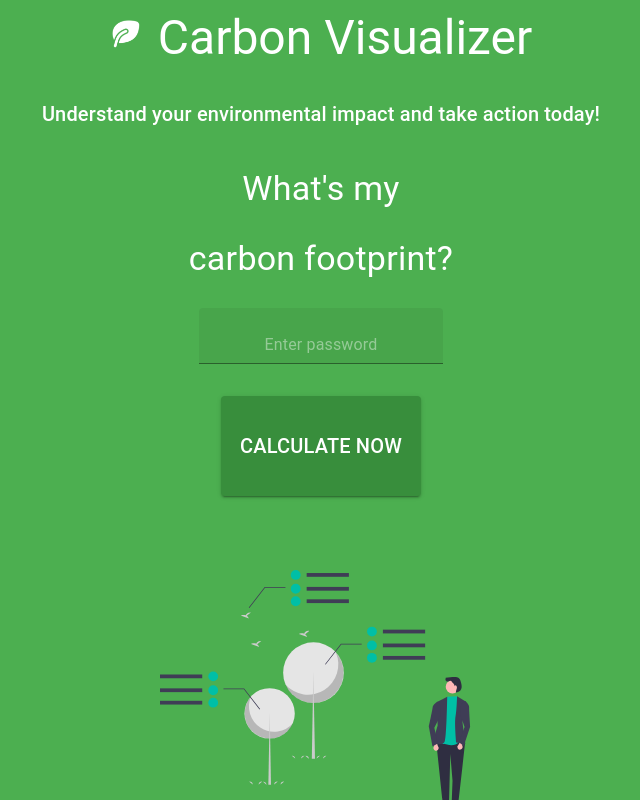
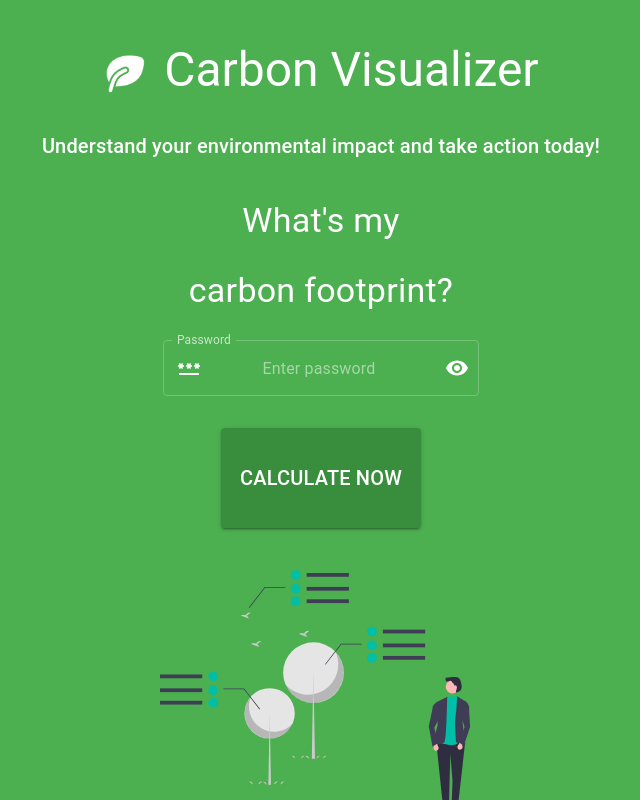
Before and after one commit to TonyJiashiChen/FIT5120-Onboarding-Project, a React (Create React App) app in the folder onboarding-frontend/: page / in a window 1280 px wide. Shown: the whole page, without its empty margins (319-959 px from the left). Built offline with nearby package versions, Linux system fonts and the light colour scheme; no server answers.

Commit message:
minor ui fixes

```diff
--- a/onboarding-frontend/src/App.js
+++ b/onboarding-frontend/src/App.js
@@ -18,7 +18,7 @@ function App() {
     <Router>
     <div style={{
       backgroundColor: theme.palette.background.default,
-      height: '100vh'
+      height: '100%',
     }}>
       <Routes>
           <Route path="/" element={
--- a/onboarding-frontend/src/components/Result.jsx
+++ b/onboarding-frontend/src/components/Result.jsx
@@ -88,7 +88,7 @@ export function Result({
         suburb.suburb
       } average energy usage`;
     }
-  }, [averageElectricity, largestCarbon]);
+  }, [averageElectricity, largestCarbon, suburb.suburb]);
 
   const isScreenLargerThanMd = useMediaQuery(theme.breakpoints.up("md"));
   const byBillData = useMemo(
@@ -133,7 +133,7 @@ export function Result({
       datasets: [
         {
           label: "Carbon footprint",
-          data: topThreeActivitiesByCarbon.map((activity) => activity.carbon),
+          data: topThreeActivitiesByCarbon.map((activity) => activity.carbon * 52),
           backgroundColor: theme.palette.primary.main,
         },
       ],
@@ -171,7 +171,10 @@ export function Result({
         <b style={{ color: theme.palette.secondary.main }}>{getComparison()}</b>
       </Typography>
       <Typography variant="h5" sx={{ marginTop: "3rem" }}>
-        Carbon Footprint By Activity
+        Top 3 Carbon-Emitting Activities
+      </Typography>
+      <Typography variant="subtitle1" sx={{ color: theme.palette.text.secondary }}>
+        Data is in yearly basis
       </Typography>
       <Bar
         style={{ maxWidth: 500, marginTop: "1rem", marginBottom: "1rem" }}
@@ -180,6 +183,9 @@ export function Result({
       />
       <Typography variant="h5" sx={{ marginTop: "3rem" }}>
         Carbon Footprint By Bill Type
+      </Typography>
+      <Typography variant="subtitle1" sx={{ color: theme.palette.text.secondary }}>
+        Data is in yearly basis
       </Typography>
       <Bar
         style={{ maxWidth: 500, marginTop: "1rem", marginBottom: "1rem" }}
--- a/onboarding-frontend/src/data/ApplianceWattage.jsx
+++ b/onboarding-frontend/src/data/ApplianceWattage.jsx
@@ -43,7 +43,7 @@ export const ApplianceWattage = [
     "icon": <AcUnitIcon />
   },
   {
-    "name": "Bathroom light (4*275W lamps)",
+    "name": "Bathroom light",
     "kilowatt": 1.1,
     "icon": <LightIcon />
   },
@@ -63,7 +63,7 @@ export const ApplianceWattage = [
     "icon": <KitchenIcon />
   },
   {
-    "name": "Clothes Dryer (per cycle instead)",
+    "name": "Clothes Dryer (per cycle)",
     "kilowatt": 4,
     "icon": <DryIcon />
   },
@@ -73,7 +73,7 @@ export const ApplianceWattage = [
     "icon": <CoffeeIcon />
   },
   {
-    "name": "Dishwasher (per cycle instead)",
+    "name": "Dishwasher (per cycle)",
     "kilowatt": 2.4,
     "icon": <Flatware />
   },
@@ -148,7 +148,7 @@ export const ApplianceWattage = [
     "icon": <TeaKettleIcon />
   },
   {
-    "name": "Light (1 Incandescent Bulb - 75W)",
+    "name": "Light (1 Incandescent Bulb)",
     "kilowatt": 0.075,
     "icon": <LightbulbIcon />
   },
@@ -218,7 +218,7 @@ export const ApplianceWattage = [
     "icon": <VacuumIcon />
   },
   {
-    "name": "Washing machine (per cycle instead)",
+    "name": "Washing machine (per cycle)",
     "kilowatt": 0.9,
     "icon": <LocalLaundryService />
   }
--- a/onboarding-frontend/src/index.css
+++ b/onboarding-frontend/src/index.css
@@ -1,5 +1,7 @@
 body {
   margin: 0;
+  padding: 0;
+  height: 100%;
   font-family: -apple-system, BlinkMacSystemFont, 'Segoe UI', 'Roboto', 'Oxygen',
     'Ubuntu', 'Cantarell', 'Fira Sans', 'Droid Sans', 'Helvetica Neue',
     sans-serif;
@@ -11,3 +13,11 @@ code {
   font-family: source-code-pro, Menlo, Monaco, Consolas, 'Courier New',
     monospace;
 }
+
+html {
+  height: 100%;
+}
+
+#root {
+  height: 100%;
+}
--- a/onboarding-frontend/src/layout/LandingPage.jsx
+++ b/onboarding-frontend/src/layout/LandingPage.jsx
@@ -1,34 +1,54 @@
 import React, { useState, useContext } from "react";
-import { useNavigate } from 'react-router-dom';
-import { useTransition, a } from "react-spring";
+import { useNavigate } from "react-router-dom";
 import { useTheme } from "@mui/material";
 import TextField from "@mui/material/TextField";
 import Typography from "@mui/material/Typography";
+import InputAdornment from "@mui/material/InputAdornment";
 import Button from "@mui/material/Button";
+import PasswordIcon from '@mui/icons-material/Password';
+import IconButton from "@mui/material/IconButton";
+import VisibilityOff from "@mui/icons-material/VisibilityOff";
+import Visibility from "@mui/icons-material/Visibility";
 
 import Trail from "../components/Trail";
-import { AuthApi } from '../App';
+import { AuthApi } from "../App";
+import { ThemeProvider, createTheme } from '@mui/material/styles';
+
+const darkTheme = createTheme({
+  palette: {
+    mode: 'dark',
+    primary: {
+      main: '#eee'
+    },
+    error: {
+      main: '#ff1744',
+    }
+  },
+});
+
 
 const LandingPage = () => {
   const theme = useTheme();
 
-  const [password, setPassword] = useState('');
-  const [error, setError] = useState(false)
+  const [password, setPassword] = useState("");
+  const [error, setError] = useState(false);
 
   const { setAuth } = useContext(AuthApi);
 
   const navigate = useNavigate();
 
+  const [showPassword, setShowPassword] = useState(false);
+
   const handlePasswordCheck = () => {
-    const CORRECT_PASSWORD = 'carbonvisualizer';
+    const CORRECT_PASSWORD = "carbonvisualizer";
     if (password === CORRECT_PASSWORD) {
       setError(false);
       setAuth(true);
-        navigate('/home');
+      navigate("/home");
     } else {
       setError(true);
       setAuth(false);
-      setPassword('');
+      setPassword("");
     }
   };
 
@@ -55,6 +75,8 @@ const LandingPage = () => {
           style={{
             display: "flex",
             maxHeight: "20%",
+            marginTop: "2rem",
+            alignItems: "center",
             flexDirection: "row",
             marginBottom: "2rem",
           }}
@@ -62,7 +84,7 @@ const LandingPage = () => {
           <img
             src="/favicon-white.png"
             style={{
-                    height: "32px",
+              height: "2.8rem",
               marginRight: "1rem",
               marginTop: "0.5rem",
             }}
@@ -86,18 +108,46 @@ const LandingPage = () => {
           </Typography>
         </Trail>
 
+        <ThemeProvider theme={darkTheme}>
           <TextField
             error={error}
-                    type="password"
+            helperText={error ? "Incorrect password" : ""}
+            type={showPassword ? "text" : "password"}
             value={password}
+            label="Password"
+            placeholder="Enter password"
+            onKeyDown={(e) => {
+              if (e.key === "Enter") {
+                handlePasswordCheck();
+              }
+            }}
+            InputProps={{
+              startAdornment: (
+                <InputAdornment position="start">
+                  <PasswordIcon style={{color: "common.white"}} />
+                </InputAdornment>
+              ),
+              endAdornment: (
+                <InputAdornment position="end">
+                  <IconButton
+                    aria-label="toggle password visibility"
+                    onClick={() => setShowPassword(!showPassword)}
+                    onMouseDown={(e) => e.preventDefault()}
+                    edge="end"
+                  >
+                    {showPassword ? <VisibilityOff /> : <Visibility />}
+                  </IconButton>
+                </InputAdornment>
+              )
+            }}
             onChange={(e) => setPassword(e.target.value)}
-                    placeholder="Enter password"
-                    variant="filled"
+            variant="outlined"
             sx={{
-                        input: { color : 'common.white', textAlign: 'center'}
+              input: { color: "common.white", textAlign: "center" },
             }}
+          />
+        </ThemeProvider>
 
-              />
         <Button
           variant="contained"
           style={{
--- a/onboarding-frontend/src/layout/Main.jsx
+++ b/onboarding-frontend/src/layout/Main.jsx
@@ -80,7 +80,7 @@ export function Main() {
   };
   return (
     <>
-      <Container maxWidth="lg">
+      <Container maxWidth="lg" sx={{paddingBottom: '4rem'}}>
         <StepIndicator
           steps={steps}
           activeStep={activeStep}
```
Lines whose indentation alone changed are shown as unchanged.
